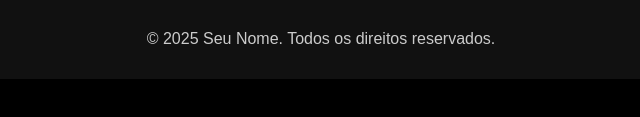
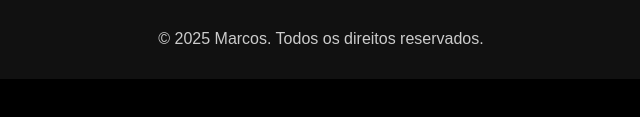
Before and after one commit to Marcos-cn/PageBBN, a plain HTML site: page index.html in a window 1280 px wide. Shown: the part 549-666 px from the top of the page, 319-959 px from the left. Drawn offline with Linux system fonts and the light colour scheme.

Commit message:
Update index.html

```diff
--- a/index.html
+++ b/index.html
@@ -81,7 +81,7 @@
         </section>
     </main>
     <footer>
-        <p>&copy; 2025 Seu Nome. Todos os direitos reservados.</p>
+        <p>&copy; 2025 Marcos. Todos os direitos reservados.</p>
     </footer>
 </body>
 </html>
```
